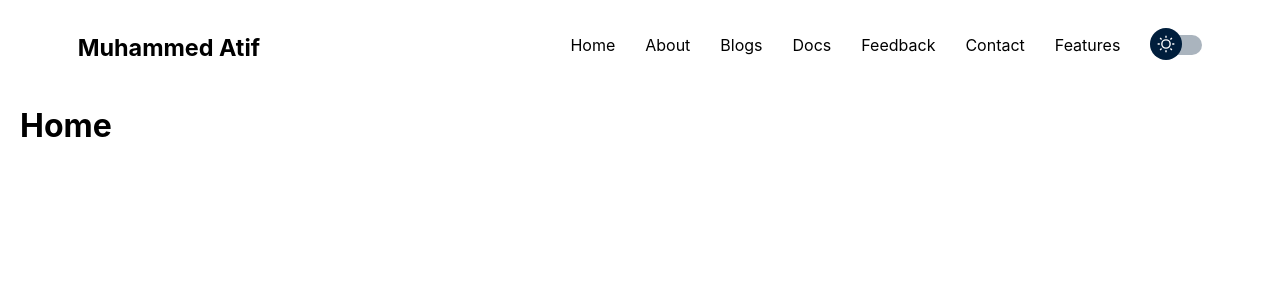
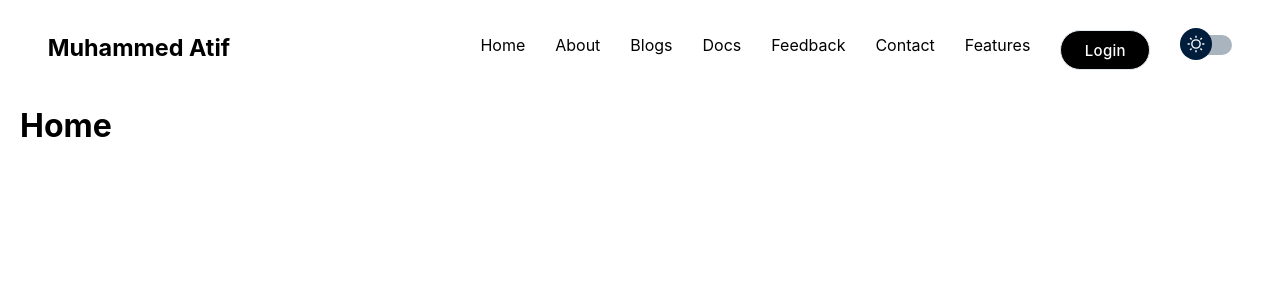
Before and after one commit to M-Atif63/React-Hooks, a React (Create React App) app: page / in a window 1280 px wide. Shown: the top 300 px of the page. Built offline with nearby package versions, Linux system fonts and the light colour scheme.

Commit message:
feat: Enhance Btns component with dynamic styling

```diff
--- a/src/Components/Btns/Btns.jsx
+++ b/src/Components/Btns/Btns.jsx
@@ -1,11 +1,48 @@
-import React from 'react'
+import React, { useContext, useState } from 'react';
+import { ProjectTheme } from '../Pages/ChangTheme';
 
 function Btns(props) {
+  const {theme} = useContext(ProjectTheme)
+  const [isHovered, setIsHovered] = useState(false);
+  const [isActive, setIsActive] = useState(false);
+
+  const buttonStyle = {
+    width: '90px',
+    height: '40px',
+    display: 'flex',
+    justifyContent: 'center',
+    alignItems: 'center',
+    fontFamily: "'Inter', sans-serif",
+    fontSize: '15px',
+    fontWeight: '500',
+    letterSpacing: '0.3px',
+    backgroundColor: theme==='light'?'black':'white',
+    color: theme==='light' ? 'white' : 'black',
+    border: '1px solid #e2e8f0',
+    borderRadius: '9999px',
+    cursor: 'pointer',
+    outline: 'none',
+    transition: 'all 0.2s cubic-bezier(0.4, 0, 0.2, 1)',
+    transform: isActive ? 'scale(0.96)' : 'scale(1)',
+    boxShadow: isHovered ? '0 4px 12px rgba(0, 0, 0, 0.08)' : 'none',
+  };
+
   return (
-    <div>
-      <button style={{width:'40px',height:'40px',fontSize:'25px',display:'flex',justifyContent:'center',alignItems:'center'}} className={props.className} id={props.id} onClick={props.onClick}>{props.btnValue}</button>
+    <div style={{ display: 'inline-block' ,marginTop:'-5px'}}>
+      <button
+        style={buttonStyle}
+        className={props.className}
+        id={props.id}
+        onClick={props.onClick}
+        onMouseEnter={() => setIsHovered(true)}
+        onMouseLeave={() => { setIsHovered(false); setIsActive(false); }}
+        onMouseDown={() => setIsActive(true)}
+        onMouseUp={() => setIsActive(false)}
+      >
+        {props.btnValue}
+      </button>
     </div>
-  )
+  );
 }
 
-export default Btns
+export default Btns;
--- a/src/Components/navbar/Navbar.jsx
+++ b/src/Components/navbar/Navbar.jsx
@@ -1,6 +1,8 @@
 import React, { useContext } from 'react'
-import { Link } from 'react-router-dom'
+import { NavLink } from 'react-router-dom'
 import { ProjectTheme } from '../Pages/ChangTheme'
+import '../../App.css';
+import Btns from '../Btns/Btns';
 
 function Navbar() {
     const { theme, toggleColor } = useContext(ProjectTheme)
@@ -16,6 +18,7 @@ function Navbar() {
     const navListStyle = {
         display: 'flex',
         justifyContent: 'center',
+        alignContent:'center',
         marginTop: '5px',
         gap: '30px',
         TextDecoderation: 'none',
@@ -73,13 +76,14 @@ function Navbar() {
                 <h3>Muhammed Atif</h3>
             </div>
             <div className='navList' style={navListStyle}>
-                <Link to={'/'} style={{ textDecoration: 'none', color: theme === 'light' ? 'black' : 'white', }}>Home</Link>
-                <Link to={'/about'} style={{ textDecoration: 'none', color: theme === 'light' ? 'black' : 'white', }}>About</Link>
-                <Link to={'/blogs'} style={{ textDecoration: 'none', color: theme === 'light' ? 'black' : 'white', }}>Blogs</Link>
-                <Link to={'/docs'} style={{ textDecoration: 'none', color: theme === 'light' ? 'black' : 'white', }}>Docs</Link>
-                <Link to={'/feedback'} style={{ textDecoration: 'none', color: theme === 'light' ? 'black' : 'white', }}>Feedback</Link>
-                <Link to={'/contact'} style={{ textDecoration: 'none', color: theme === 'light' ? 'black' : 'white', }}>Contact</Link>
-                <Link to={'/features'} style={{ textDecoration: 'none', color: theme === 'light' ? 'black' : 'white', }}>Features</Link>
+                <NavLink to={'/'} style={{ textDecoration: 'none', color: theme === 'light' ? 'black' : 'white', }}>Home</NavLink>
+                <NavLink to={'/about'} style={{ textDecoration: 'none', color: theme === 'light' ? 'black' : 'white', }}>About</NavLink>
+                <NavLink to={'/blogs'} style={{ textDecoration: 'none', color: theme === 'light' ? 'black' : 'white', }}>Blogs</NavLink>
+                <NavLink to={'/docs'} style={{ textDecoration: 'none', color: theme === 'light' ? 'black' : 'white', }}>Docs</NavLink>
+                <NavLink to={'/feedback'} style={{ textDecoration: 'none', color: theme === 'light' ? 'black' : 'white', }}>Feedback</NavLink>
+                <NavLink to={'/contact'} style={{ textDecoration: 'none', color: theme === 'light' ? 'black' : 'white', }}>Contact</NavLink>
+                <NavLink to={'/features'} style={{ textDecoration: 'none', color: theme === 'light' ? 'black' : 'white', }}>Features</NavLink>
+                <Btns btnValue="Login"/>
                 <label style={styles.label} htmlFor="theme-toggle-input">
                     <input
                         type="checkbox"
```
Also changed, not shown: src/App.css (line endings or trailing spaces).
